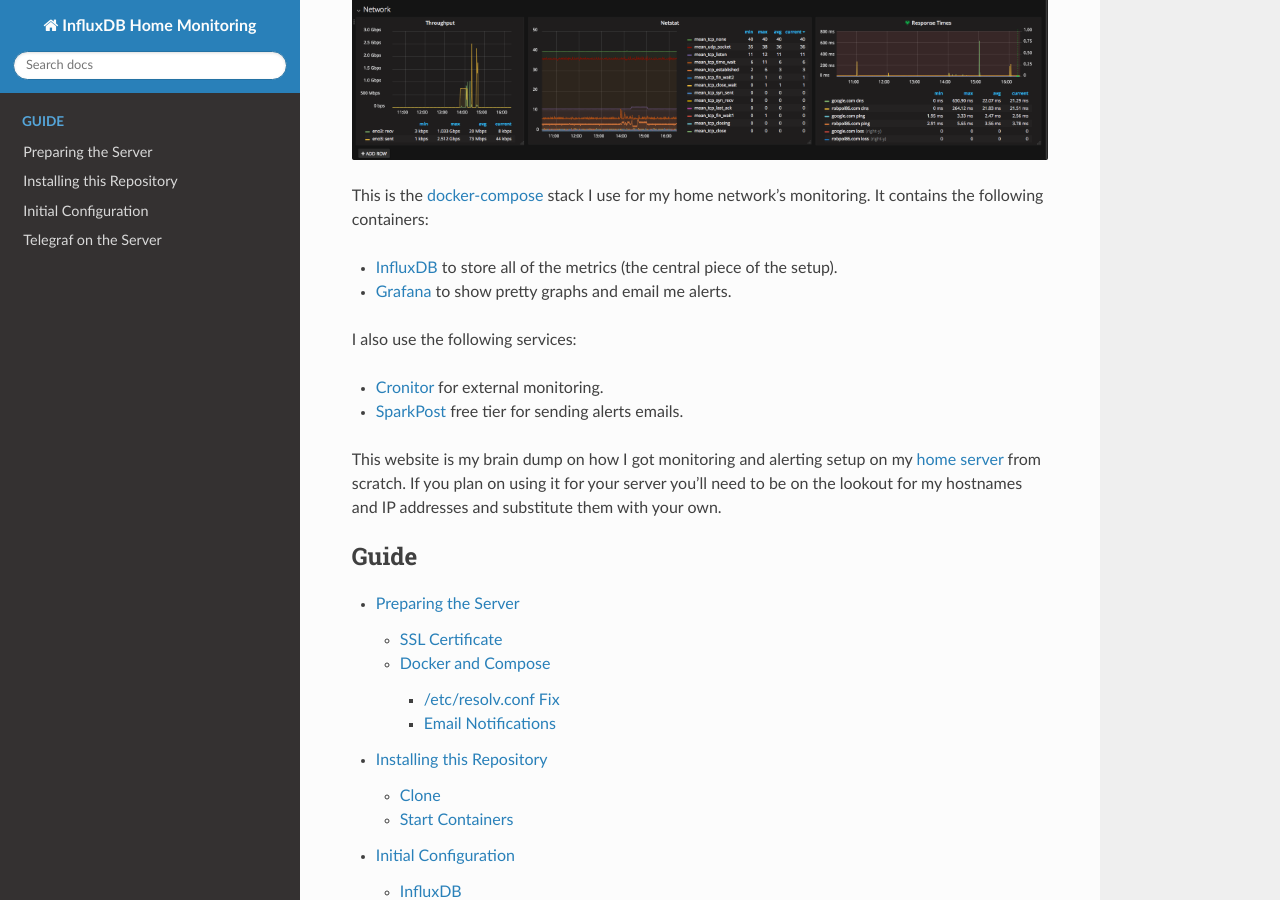
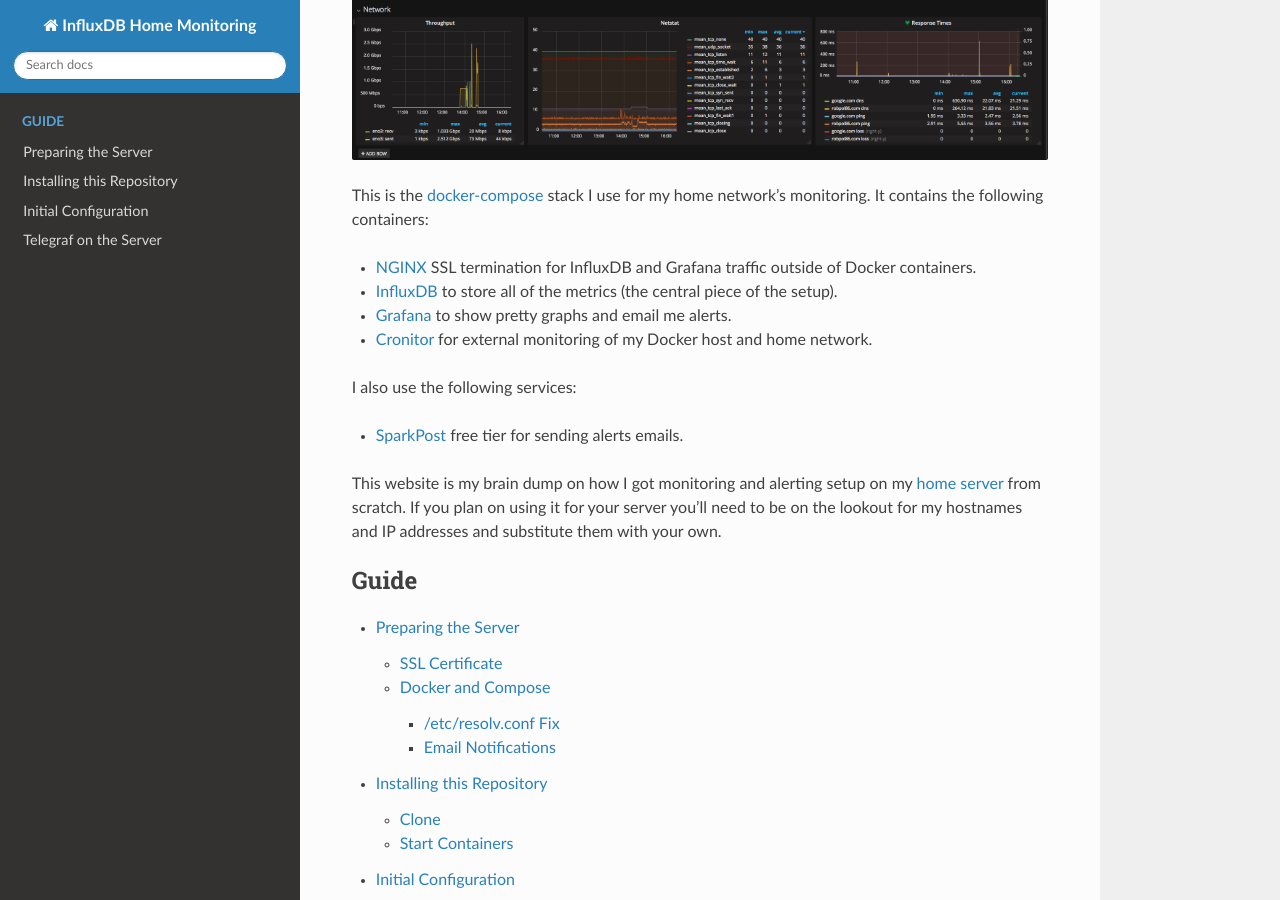
Before and after one commit to Robpol86/influxdb, a Sphinx documentation site: the page built from docs/index.rst, in a window 1280 px wide and 900 px high, scrolled down 731 px. Built offline with Sphinx 7.4.7 and the Read the Docs theme 2.0.0, drawn with Linux system fonts in a browser that asks for light colours.

```diff
--- a/README.rst
+++ b/README.rst
@@ -14,12 +14,13 @@ InfluxDB, Grafana, Cronitor
 This is the `docker-compose <https://docs.docker.com/compose>`_ stack I use for my home network's monitoring. It
 contains the following containers:
 
+* `NGINX <https://www.nginx.com/>`_ SSL termination for InfluxDB and Grafana traffic outside of Docker containers.
 * `InfluxDB <https://docs.influxdata.com/influxdb>`_ to store all of the metrics (the central piece of the setup).
 * `Grafana <http://grafana.org>`_ to show pretty graphs and email me alerts.
+* `Cronitor <https://cronitor.io>`_ for external monitoring of my Docker host and home network.
 
 I also use the following services:
 
-* `Cronitor <https://cronitor.io>`_ for external monitoring.
 * `SparkPost <https://www.sparkpost.com/pricing>`_ free tier for sending alerts emails.
 
 .. summary-section-end
--- a/docs/prepare.rst
+++ b/docs/prepare.rst
@@ -53,7 +53,7 @@ which is what I want. I installed Docker with these commands:
 
 .. code-block:: bash
 
-    sudo dnf -y remove docker docker-common container-selinux docker-selinux
+    sudo dnf remove docker docker-common container-selinux docker-selinux
     sudo dnf config-manager --add-repo https://download.docker.com/linux/fedora/docker-ce.repo
     sudo dnf makecache fast
     sudo dnf install docker-ce
```
Also changed, not shown: docs/config.rst (+4 -4 lines), 1 other file.
